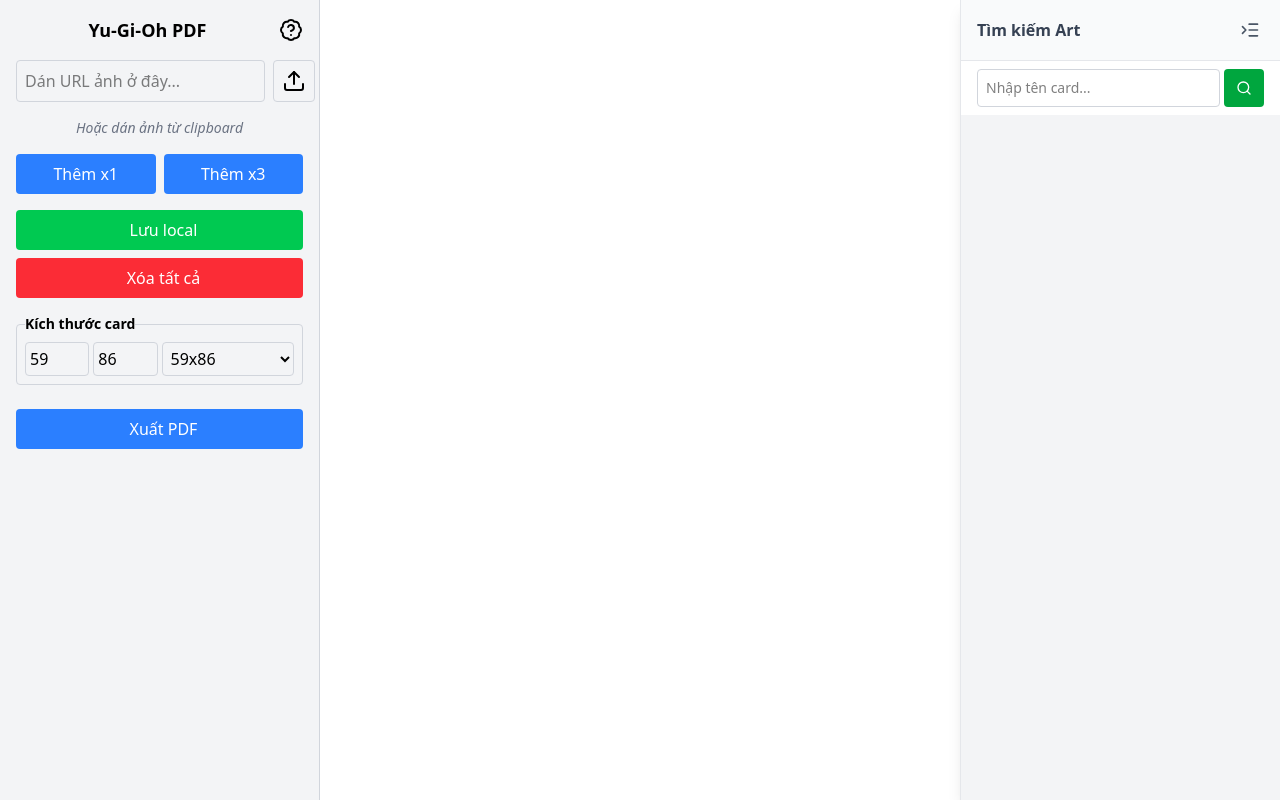
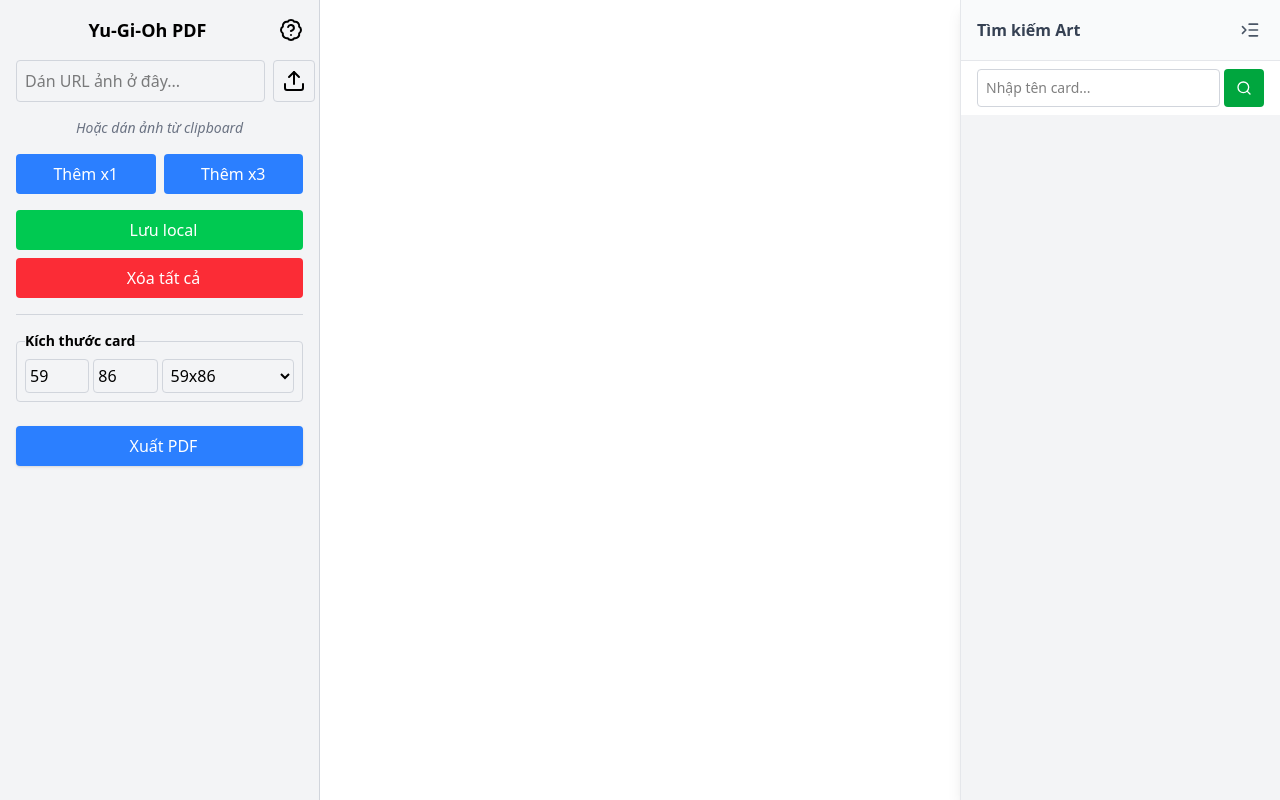
Before and after one commit to NqtPopCorn/yugioh-tools, a React (Vite) app: page /#/card-printer in a window 1280 px wide. Built offline with nearby package versions, Linux system fonts and the light colour scheme.

Commit message:
mobile: responsive for better UX, docs: Update Readme.md

```diff
--- a/src/components/RightSidebar.jsx
+++ b/src/components/RightSidebar.jsx
@@ -228,7 +228,7 @@
                   className="w-full h-full object-cover"
                   loading="lazy"
                 />
-                <div className="absolute top-1/2 bottom-0 left-0 right-0 bg-black group-hover:bg-[#00000099] transition-all flex flex-col items-center justify-center opacity-0 group-hover:opacity-100">
+                <div className="absolute top-1/2 bottom-0 left-0 right-0 bg-[#00000099] transition-all flex flex-col items-center justify-center md:opacity-0 group-hover:opacity-100">
                   <button
                     onClick={() => handleAddImage(item.imageUrl)}
                     className="bg-green-500 text-white text-sm p-2 rounded-full hover:bg-green-600 mb-2 transform hover:scale-110 transition-transform shadow-lg flex items-center gap-1"
@@ -262,7 +262,7 @@
           {results.length > 0 && (
             <button
               onClick={handleViewMore}
-              className="w-full mt-2 py-2 text-white bg-blue-600 rounded border border-gray-300 hover:bg-blue-700 transition-colors"
+              className="w-full mt-2 py-2 text-white bg-blue-600 rounded border border-gray-300 hover:bg-blue-700 transition-colors mt-4 mb-2"
             >
               Xem thêm
             </button>
--- a/src/components/Sidebar.jsx
+++ b/src/components/Sidebar.jsx
@@ -1,4 +1,6 @@
 "use client";
+import { useState } from "react";
+import { ChevronDown, ChevronUp } from "lucide-react"; // Cần cài lucide-react nếu chưa có
 import HelpTooltip from "./HelpTooltip";
 import ImageForm from "./ImageForm";
 import ActionButtons from "./ActionButtons";
@@ -11,6 +13,8 @@
   cardDimensions,
   setCardDimensions,
 }) {
+  const [isMobileExpanded, setIsMobileExpanded] = useState(false);
+
   const handleExportPDF = () => {
     exportPDF(urlList, cardDimensions);
   };
@@ -18,34 +22,64 @@
   return (
     <div
       id="sidebar"
-            className="w-full h-full sticky top-0 bg-gray-100 border-r border-gray-300 p-4 transform transition-transform duration-300 ease-in-out md:translate-x-0 md:block md:h-screen md:w-80 md:fixed z-40 overflow-y-auto overflow-x-hidden"
+      className="w-full bg-gray-100 border-r border-gray-300 transform transition-transform duration-300 ease-in-out
+            sticky top-0 z-40 border-b md:border-b-0
+            md:translate-x-0 md:block md:h-screen md:w-80 md:static md:overflow-y-auto"
     >
+      <div className="p-4">
+        {/* Header Area */}
         <div className="flex justify-between items-center mb-4 relative">
           <h2 className="flex-grow text-center font-bold text-lg">
             Yu-Gi-Oh PDF
           </h2>
+
+          <div className="flex items-center gap-2">
             <HelpTooltip />
+
+            {/* Nút Toggle chỉ hiện ở Mobile */}
+            <button
+              className="md:hidden p-1 bg-gray-200 rounded hover:bg-gray-300"
+              onClick={() => setIsMobileExpanded(!isMobileExpanded)}
+            >
+              {isMobileExpanded ? (
+                <ChevronUp size={20} />
+              ) : (
+                <ChevronDown size={20} />
+              )}
+            </button>
+          </div>
         </div>
 
+        {/* Phần Input Ảnh - LUÔN HIỂN THỊ (theo yêu cầu) */}
         <ImageForm urlList={urlList} setUrlList={setUrlList} />
 
-            <p className="text-gray-500 text-sm italic text-center mb-4">
+        <p className="text-gray-500 text-sm italic text-center mb-2">
           Hoặc dán ảnh từ clipboard
         </p>
 
+        {/* Phần mở rộng: Settings, Actions, Export */}
+        {/* Logic: Ẩn trên mobile trừ khi được expand. Luôn hiện trên Desktop (md:block) */}
+        <div
+          className={`${isMobileExpanded ? "block" : "hidden"} md:block mt-4`}
+        >
           <ActionButtons urlList={urlList} setUrlList={setUrlList} />
+
+          <hr className="my-4 border-gray-300" />
+
           <CardSizeSettings
             cardDimensions={cardDimensions}
             setCardDimensions={setCardDimensions}
           />
 
           <button
-                className="w-full bg-blue-500 text-white px-4 py-2 rounded hover:bg-blue-600 mt-2"
+            className="w-full bg-blue-500 text-white px-4 py-2 rounded hover:bg-blue-600 mt-2 shadow-sm"
             onClick={handleExportPDF}
           >
             <i className="fa-solid fa-file-pdf mr-2"></i>
             Xuất PDF
           </button>
         </div>
+      </div>
+    </div>
   );
 }
--- a/src/components/SortableCard.jsx
+++ b/src/components/SortableCard.jsx
@@ -1,6 +1,6 @@
-// src/components/SortableCard.jsx
 import { useSortable } from "@dnd-kit/sortable";
 import { CSS } from "@dnd-kit/utilities";
+import { GripVertical } from "lucide-react"; // Cài lucide-react hoặc dùng icon fontawesome
 
 export default function SortableCard({
   url,
@@ -16,13 +16,13 @@
     transform,
     transition,
     isDragging,
-    } = useSortable({ id: index }); // Dùng index làm ID vì URL có thể trùng nhau
+  } = useSortable({ id: index });
 
   const style = {
     transform: CSS.Transform.toString(transform),
     transition,
     backgroundImage: `url(${url})`,
-        zIndex: isDragging ? 99 : "auto", // Khi kéo thì bài nổi lên trên
+    zIndex: isDragging ? 99 : "auto",
     opacity: isDragging ? 0.8 : 1,
   };
 
@@ -30,13 +30,26 @@
     <div
       ref={setNodeRef}
       style={style}
-            {...attributes}
-            {...listeners}
-            className="card aspect-[59/86] bg-cover bg-center bg-no-repeat border border-gray-300 rounded cursor-grab hover:shadow-lg transition-shadow touch-none"
-            // Gắn lại các sự kiện chuột phải/cảm ứng từ code cũ
+      className="card relative aspect-[59/86] bg-cover bg-center bg-no-repeat border border-gray-300 rounded hover:shadow-lg transition-shadow group"
+      // XÓA touch-none ở đây để cho phép scroll
+      // Giữ lại các sự kiện context menu cũ trên thẻ chính
       onContextMenu={(e) => onContextMenu(e, index)}
       onTouchStart={(e) => onTouchStart(e, index)}
       onTouchEnd={onTouchEnd}
-        ></div>
+    >
+      {/* --- Drag Handle --- */}
+      {/* Chỉ hiện khi hover hoặc luôn hiện trên mobile (tùy chỉnh CSS) */}
+      <div
+        {...attributes}
+        {...listeners}
+        className="absolute top-1 right-1 bg-white/80 p-1 rounded-full cursor-grab active:cursor-grabbing hover:bg-white z-10 touch-none"
+        // Ngăn chặn sự kiện chạm lan ra ngoài (để không kích hoạt context menu khi đang kéo)
+        onContextMenu={(e) => e.stopPropagation()}
+      >
+        {/* Icon tay cầm (dùng Lucide hoặc FontAwesome) */}
+        <GripVertical size={16} className="text-gray-600" />
+      </div>
+      {/* ------------------- */}
+    </div>
   );
 }
```
Also changed, not shown: src/routes/HomePage.jsx (+7 -11 lines), src/components/MainContent.jsx (indentation only), 2 other files (tests, documents, lock files or other folders). Lines whose indentation alone changed are shown as unchanged.
